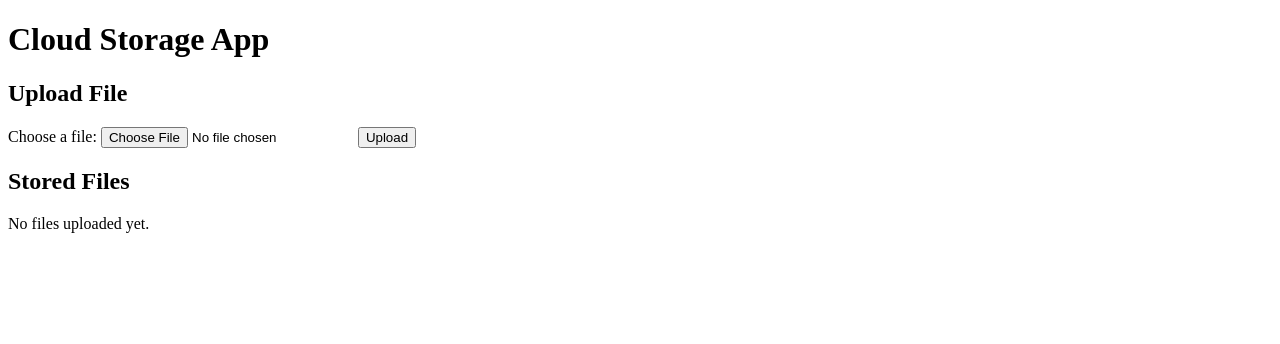
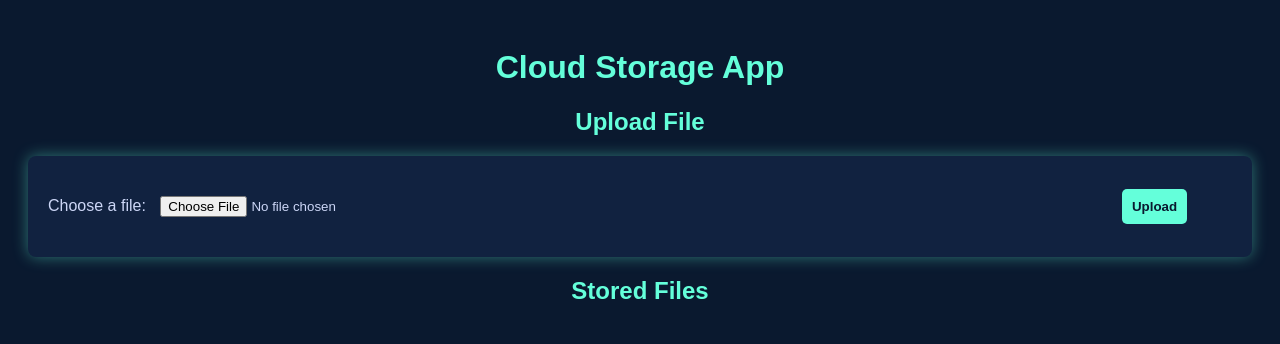
Before and after one commit to stevenazi14/CloudStorageApp, a Flask app: page / in a window 1280 px wide. Shown: the top 344 px of the page. Run offline with Flask 3, Linux system fonts and the light colour scheme.

Commit message:
Updated index.html with dark blue theme and effects

```diff
--- a/templates/index.html
+++ b/templates/index.html
@@ -4,6 +4,62 @@
     <meta charset="UTF-8">
     <meta name="viewport" content="width=device-width, initial-scale=1.0">
     <title>Cloud Storage App</title>
+    <style>
+        body {
+            background-color: #0a192f;
+            color: #ccd6f6;
+            font-family: 'Arial', sans-serif;
+            padding: 20px;
+        }
+        h1, h2 {
+            text-align: center;
+            color: #64ffda;
+        }
+        form {
+            background-color: #112240;
+            padding: 20px;
+            border-radius: 8px;
+            box-shadow: 0 0 15px rgba(100, 255, 218, 0.4);
+            margin-bottom: 20px;
+        }
+        input[type="file"], input[type="text"], button {
+            padding: 10px;
+            margin: 10px 0;
+            border: none;
+            border-radius: 5px;
+        }
+        input[type="file"], input[type="text"] {
+            width: 80%;
+        }
+        button {
+            background-color: #64ffda;
+            color: #0a192f;
+            font-weight: bold;
+            cursor: pointer;
+            transition: background-color 0.3s ease;
+        }
+        button:hover {
+            background-color: #52e0c4;
+        }
+        ul {
+            list-style-type: none;
+            padding: 0;
+        }
+        li {
+            background-color: #112240;
+            margin: 10px 0;
+            padding: 10px;
+            border-radius: 5px;
+            box-shadow: 0 0 10px rgba(100, 255, 218, 0.3);
+        }
+        a {
+            color: #64ffda;
+            text-decoration: none;
+        }
+        a:hover {
+            text-decoration: underline;
+        }
+    </style>
 </head>
 <body>
     <h1>Cloud Storage App</h1>
@@ -23,13 +79,12 @@
     <h2>Upload File</h2>
     <form action="/upload" method="POST" enctype="multipart/form-data">
         <label for="file">Choose a file:</label>
-        <input type="file" id="file" name="file" required>
+        <input type="file" name="file" id="file" required>
         <button type="submit">Upload</button>
     </form>
 
     <!-- File list -->
     <h2>Stored Files</h2>
-    {% if files %}
     <ul>
         {% for file in files %}
             <li>
@@ -42,8 +97,5 @@
             </li>
         {% endfor %}
     </ul>
-    {% else %}
-        <p>No files uploaded yet.</p>
-    {% endif %}
 </body>
 </html>
```
Lines whose indentation alone changed are shown as unchanged.
